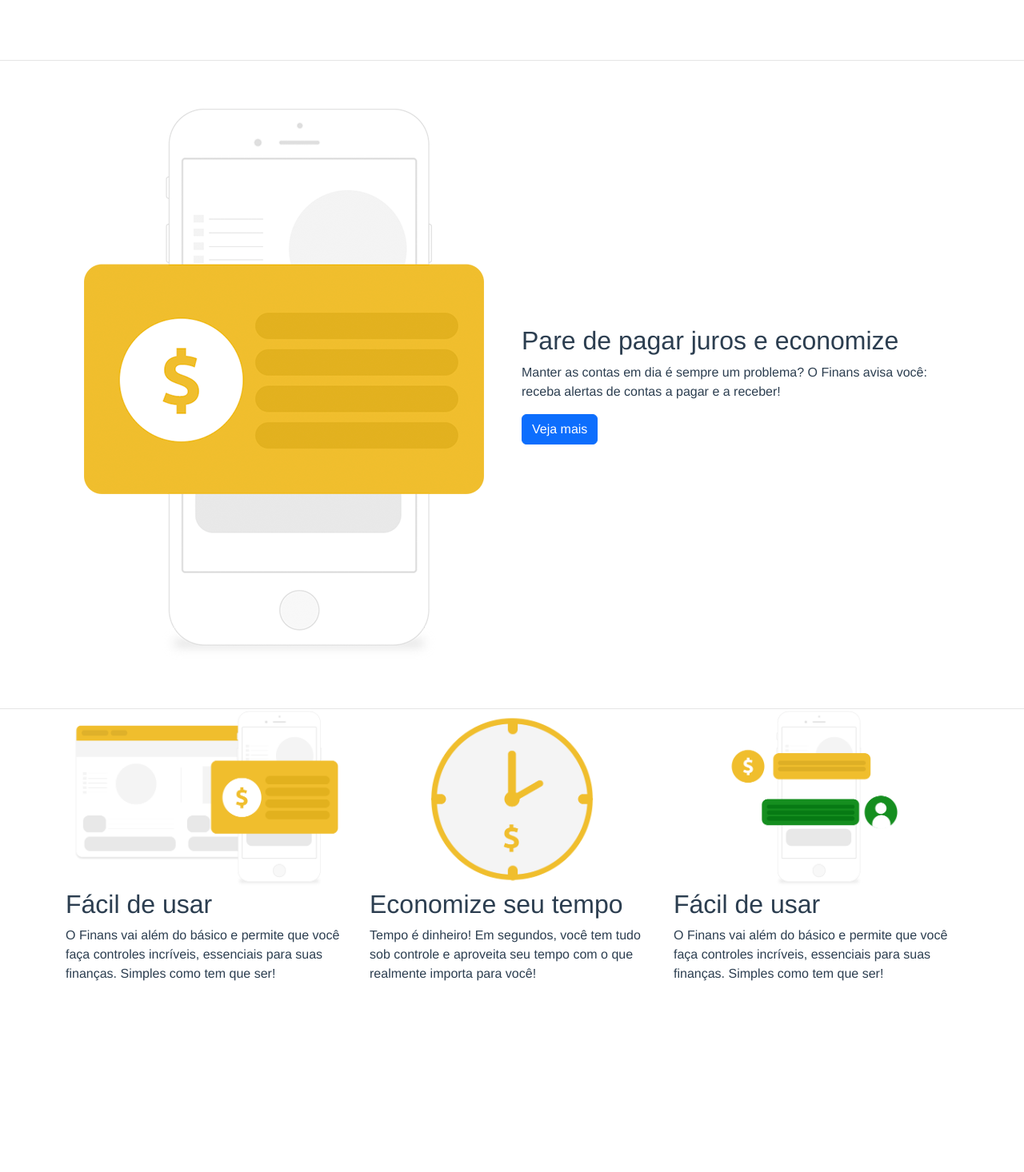
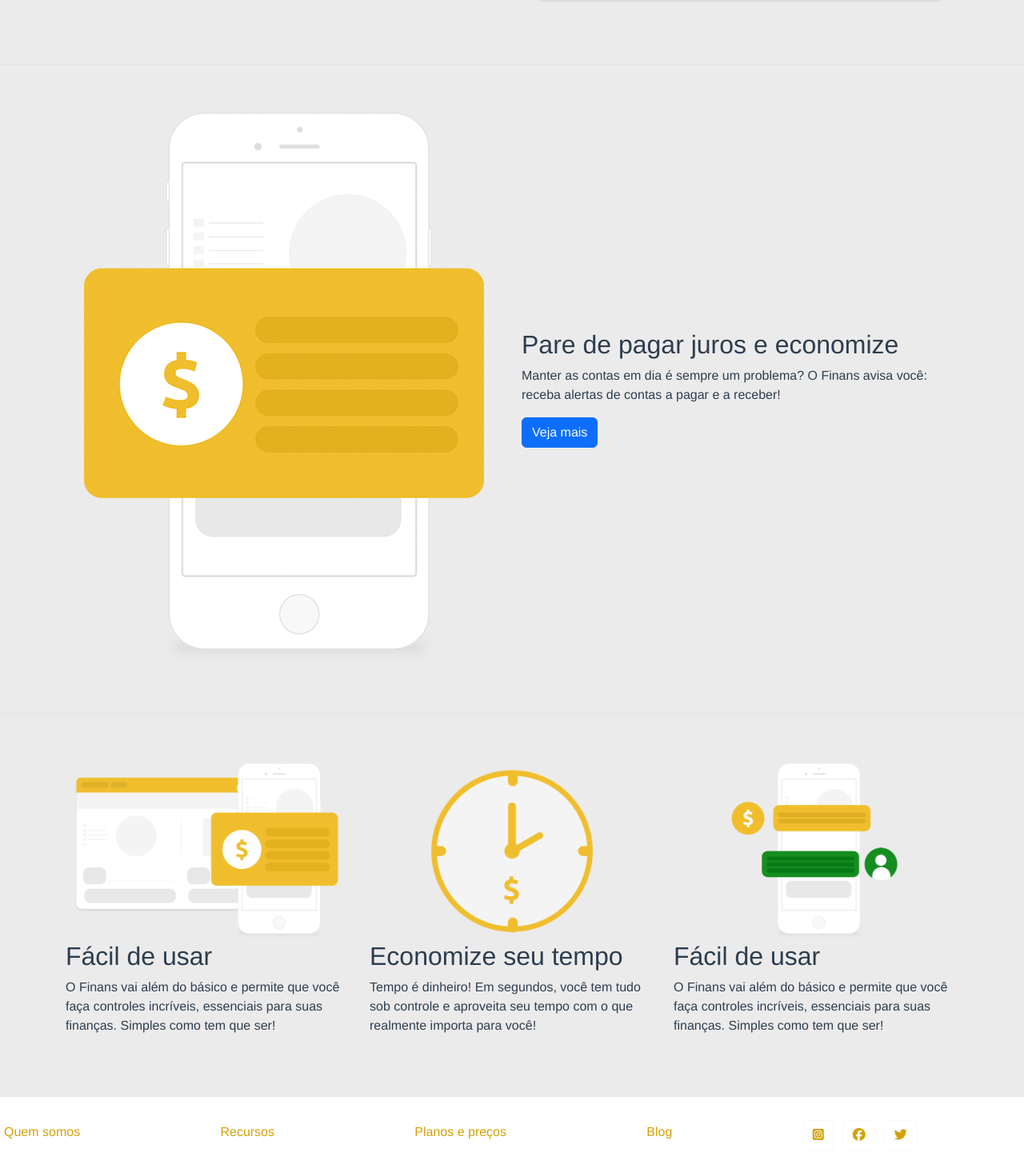
Before and after one commit to Thiago-JLopes/projetoFinans, a Vue app: page / in a window 1280 px wide. Shown: the part 1084-2550 px from the top of the page at 80% size. Before the commit the page ends 2330 px from the top, so only its background shows below. Built offline with nearby package versions, Linux system fonts and the light colour scheme.

Commit message:
Altera alguns estilos.

```diff
--- a/src/components/BarraNavegacao.vue
+++ b/src/components/BarraNavegacao.vue
@@ -7,11 +7,11 @@
 
       <!--Menu hambuger-->
       <button class="navbar-toggler" data-toggle="collapse" data-target="#menu">
-        <font-awesome-icon icon-class="fa-solid fa-bars" beat style="color: #185f0d;" />
+        <font-awesome-icon icon-class="fa-solid fa-bars" beat style="color: #ffffff;" />
       </button>
 
       <div class="collapse navbar-collapse justify-content-between" id="menu">
-        <ul class="navbar-nav mx-auto">
+        <ul class="navbar-nav mx-auto menu">
           <li class="nav-item">
             <a href="" class="nav-link">Quem somos</a>
           </li>
@@ -46,3 +46,10 @@
   }
 };
 </script>
+
+<style>
+  .menu a {
+    color: white;
+    font-size: 1.2em;
+  }
+</style>
--- /dev/null
+++ b/src/components/Rodape.vue
@@ -0,0 +1,59 @@
+<template>
+    <footer class="mt-4 mb-4">
+        <div class="conteiner">
+            <div class="row">
+                <div class="col-md-8"><!--Menu-->
+                    <ul class="navbar">
+                        <li>
+                            <a href="">Quem somos</a>
+                        </li>
+
+                        <li>
+                            <a href="">Recursos</a>
+                        </li>
+
+                        <li>
+                            <a href="">Planos e preços</a>
+                        </li>
+
+                        <li>
+                            <a href="">Blog</a>
+                        </li>
+                    </ul>
+                </div>
+
+                <div class="col-md-4"><!--redes-->
+                    <a href="" class="btn btn-outline-light">
+                        <i class="fa-brands fa-square-instagram" style="color: #d4a106;"></i>
+                    </a>
+
+                    <a href="" class="btn btn-outline-light">
+                        <i class="fa-brands fa-facebook" style="color: #d4a106;"></i>
+                    </a>
+
+                    <a href="" class="btn btn-outline-light">
+                        <i class="fa-brands fa-twitter" style="color: #d4a106;"></i>
+                    </a>
+                </div>
+            </div>
+        </div>
+    </footer>
+</template>
+
+<script>
+    export default {
+        name: "RodapeComponent"
+    }
+</script>
+
+<style scoped>
+    a {
+        color: #d4a106;
+        text-decoration: none;
+        margin: 5px 5px;
+    }
+
+    ul li {
+        list-style: none;
+    }
+</style>
--- a/src/components/cards/CardTipo1.vue
+++ b/src/components/cards/CardTipo1.vue
@@ -9,7 +9,7 @@
         </div>
       </div>
 
-      <div class="col-md-6">
+      <div class="col-md-6 d-none d-md-block">
         <img :src="path" :alt="title || 'Image Description'" class="img-fluid"/>
       </div>
     </div>
--- a/src/components/cards/CardTipo2.vue
+++ b/src/components/cards/CardTipo2.vue
@@ -2,7 +2,7 @@
     <div class="container">
       <div class="row">
 
-        <div class="col-md-6">
+        <div class="col-md-6 d-none d-md-block">
           <img :src="path" :alt="title || 'Image Description'" class="img-fluid"/>
         </div>
 
--- a/src/components/pages/Home.vue
+++ b/src/components/pages/Home.vue
@@ -46,11 +46,11 @@
     <CardTipo1 title="Saiba para onde vai o seu dinheiro" texto="Com o finans, você categoriza todos os seus lançamentos. Com gráficos simples, você sabe onde vem e para onde vai o seu dinheiro." :path="ImagePath('saiba.png')"/>
   </section><!--Fim sessao saiba-->
 
-  <section class="caixa"><!--Inicio sessao juros-->
+  <section class="caixa"><!--Inicio sessao recursos-->
     <CardTipo2 title="Pare de pagar juros e economize" texto="Manter as contas em dia é sempre um problema? O Finans avisa você: receba alertas de contas a pagar e a receber!" :path="ImagePath('juros.png')"></CardTipo2>
-  </section><!--Fim sessao juros-->
+  </section><!--Fim sessao recursos-->
 
-  <section>
+  <section class="caixa"> <!--Inicio sessão-->
     <div class="container">
         <div class="row">
             <div class="col-md-4"><!--Card1-->
@@ -67,6 +67,8 @@
         </div>
     </div>
   </section>
+
+  <Rodape/>
 </template>
 
 <script>
@@ -74,6 +76,7 @@
 import CardTipo1 from "../cards/CardTipo1.vue";
 import CardTipo2 from "../cards/CardTipo2.vue";
 import CardTipo3 from "../cards/CardTipo3.vue";
+import Rodape from "../Rodape.vue";
 
 export default {
   name: "HomePage",
@@ -81,7 +84,8 @@
     BarraNavegacao,
     CardTipo1,
     CardTipo2,
-    CardTipo3
+    CardTipo3,
+    Rodape
 
   },
   methods: {
@@ -105,5 +109,6 @@
     .caixa {
         padding: 60px 0;
         border-bottom: 1px solid #e5e5e5;
+        background: #ecebeb;
     }
 </style>
```
